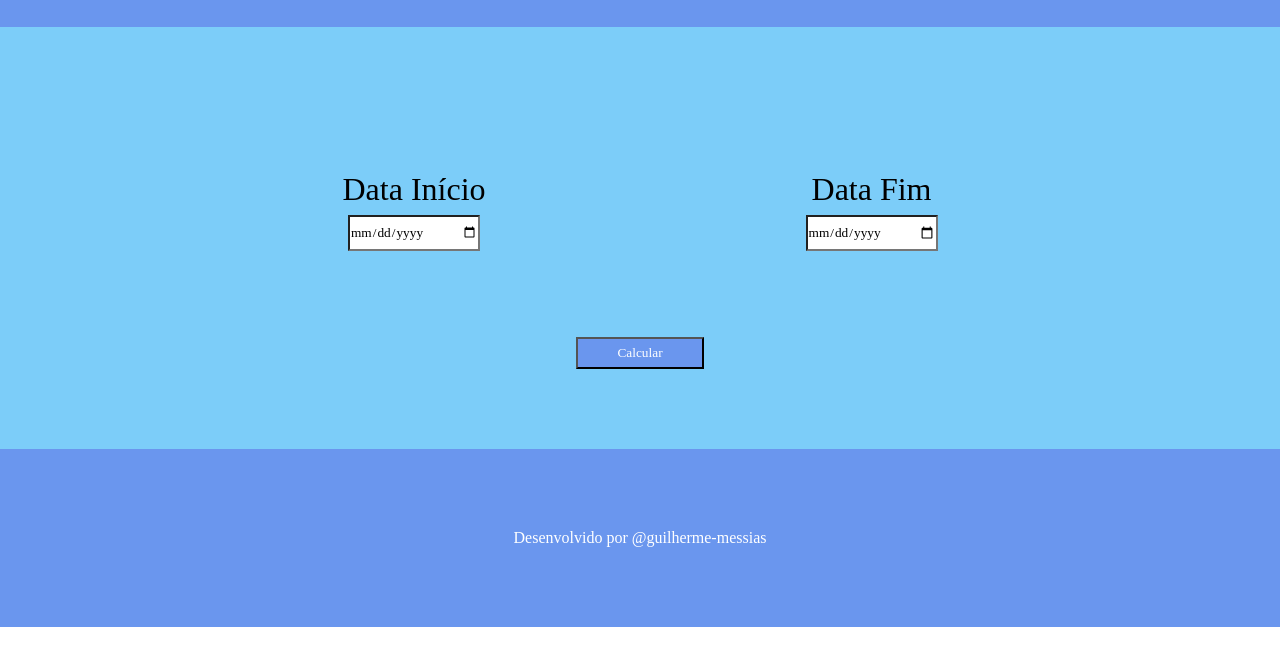
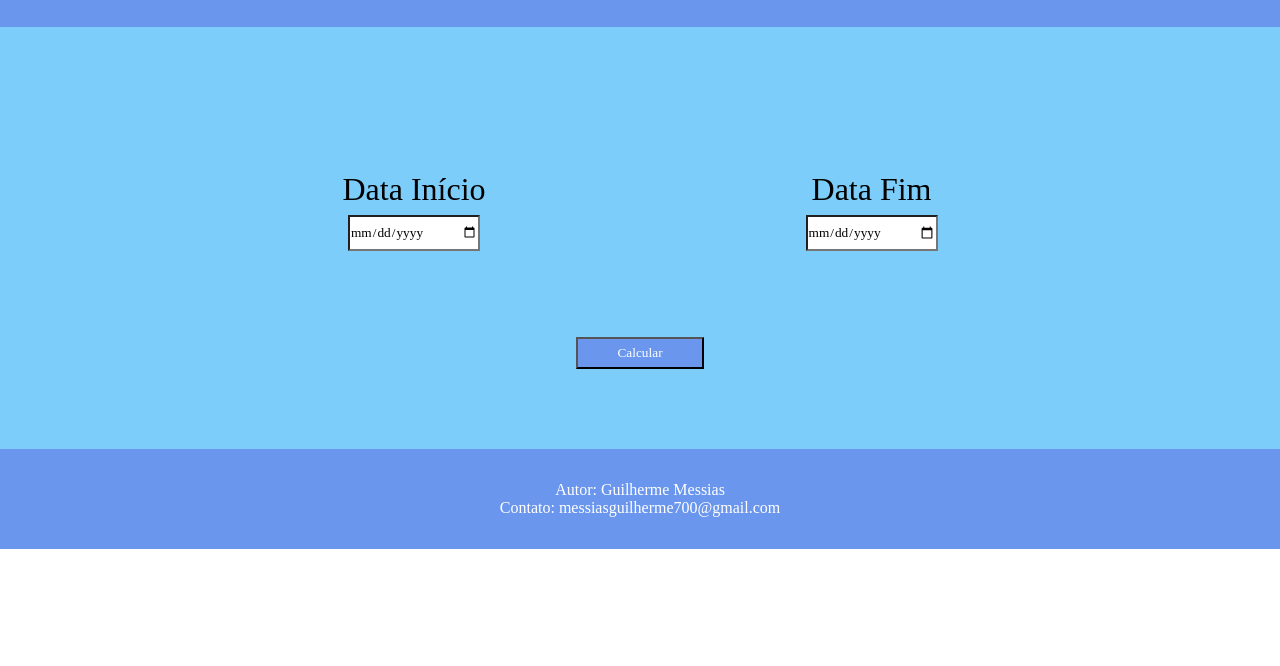
Before and after one commit to guilherme-messias/calculadora-de-datas, a website with bundled scripts: page public/index.html in a window 1280 px wide. Shown: the part 106-772 px from the top of the page. Built offline with nearby package versions, Linux system fonts and the light colour scheme; a web font is replaced by a local one.

Commit message:
Atualiza informações do autor no rodapé e ajusta o padding do footer no CSS

```diff
--- a/public/index.html
+++ b/public/index.html
@@ -33,7 +33,8 @@
       <input type="button" value="Calcular" id="btn-submit" class="btn btn-success"/>
     </main>
     <footer>
-      <p>Desenvolvido por <a href="https://github.com/guilherme-messias">@guilherme-messias</a></p>
+      <p>Autor: Guilherme Messias</p>
+      <p>Contato: <a href="mailto:messiasguilherme700@gmail.com" target="_blank">messiasguilherme700@gmail.com</a></p>
     </footer>
   </body>
 </html>
--- a/public/styles/style.css
+++ b/public/styles/style.css
@@ -34,7 +34,7 @@ main {
 footer {
   background-color: var(--color-primary);
   color: var(--color-tertiary);
-  padding: var(--size-medium);
+  padding: var(--size-small);
   text-align: center;
 }
 
```
